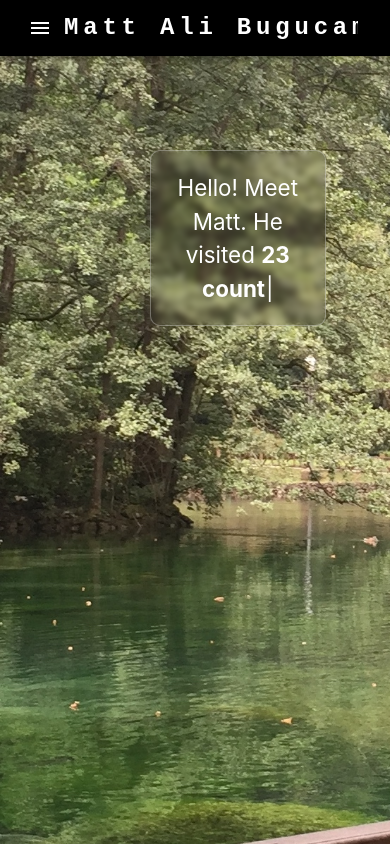
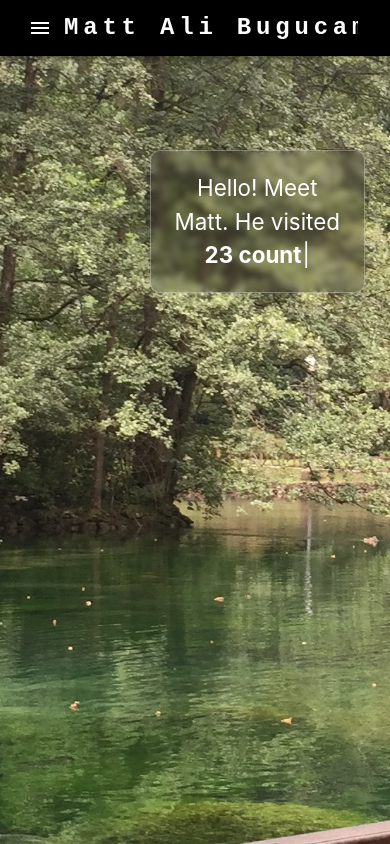
Before and after one commit to mabgcm/mab-react, a React (Create React App) app: page /Home in a window 390 px wide. Built offline with nearby package versions, Linux system fonts and the light colour scheme.

Commit message:
home class responsive margin

```diff
--- a/src/App.css
+++ b/src/App.css
@@ -23,6 +23,7 @@
 
 @media only screen and (max-width: 1024px) {
   .card {
+    width: 75vw;
     margin: auto;
     font-size: 2rem;
   }
@@ -30,6 +31,7 @@
 
 @media only screen and (max-width: 600px) {
   .card {
+    width: 70vw;
     margin: auto;
     font-size: 1.8rem;
   }
@@ -37,6 +39,7 @@
 
 @media only screen and (max-width: 400px) {
   .card {
+    width: 55vw;
     margin: auto;
     font-size: 1.4rem;
   }
```
